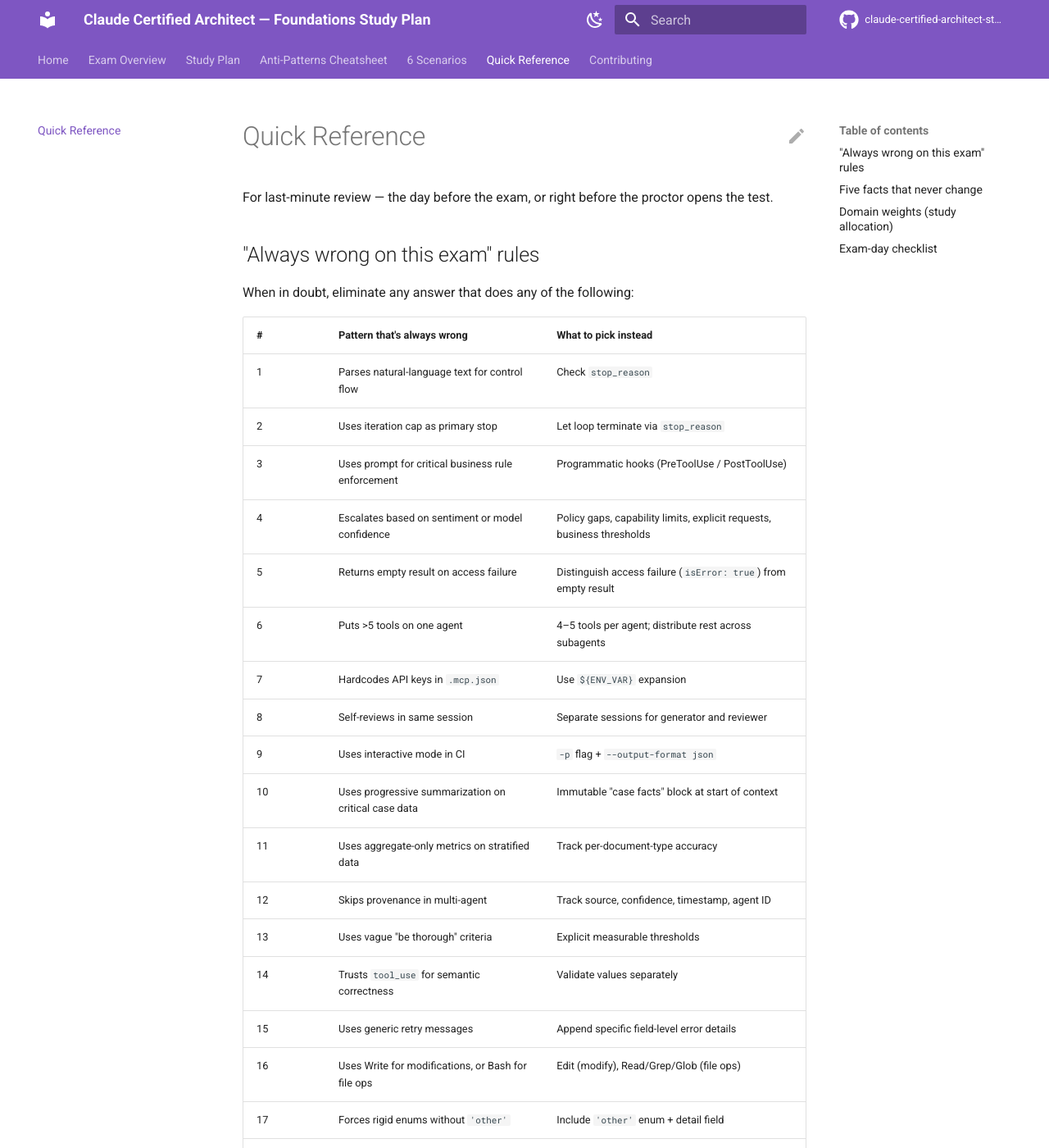
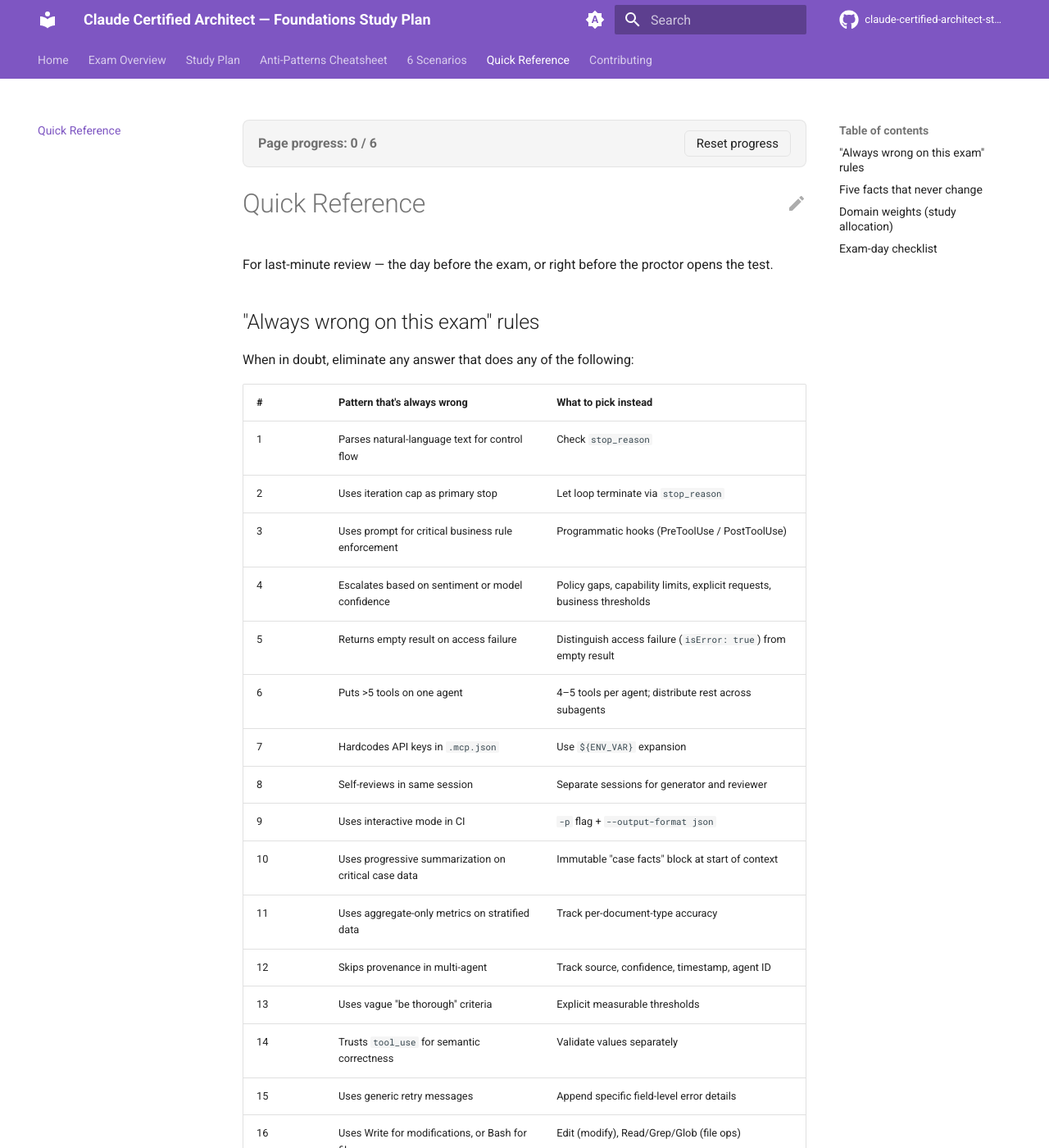
Before and after one commit to takattowo/claude-certified-architect-study-plan, an MkDocs documentation site: the page built from docs/quick-reference.md, in a window 1280 px wide and 1400 px high. Shown: the whole window at 82% size. Built offline with MkDocs 1.6.1 and Material for MkDocs 9.7.7, drawn with Linux system fonts in a browser that asks for light colours; comment, search, counter and statistics services are not loaded; part of the change alters nothing that is shown.

Commit message:
feat: 3-state palette + interactive checkbox tracker
- Palette now defaults to system preference (auto), with toggle
  cycling auto -> light -> dark -> auto
- Tasklist checkboxes are now clickable; state persists per
  checkbox in localStorage (key: ccaf-study-progress-v1)
- Per-page progress indicator + global reset button injected at
  top of each article
- Stable checkbox ID = path + nearest heading id + index + label
  prefix, survives content edits that don't reorder

```diff
--- /dev/null
+++ b/docs/javascripts/tasklist-tracker.js
@@ -0,0 +1,142 @@
+// Make pymdownx.tasklist checkboxes interactive and persist state in localStorage.
+// Each checkbox gets a stable ID based on page path + preceding heading + position.
+// Works with Material's instant navigation by re-initializing on document$ updates.
+
+(function () {
+  const STORAGE_KEY = "ccaf-study-progress-v1";
+
+  function loadState() {
+    try {
+      return JSON.parse(localStorage.getItem(STORAGE_KEY) || "{}");
+    } catch (e) {
+      return {};
+    }
+  }
+
+  function saveState(state) {
+    localStorage.setItem(STORAGE_KEY, JSON.stringify(state));
+  }
+
+  function checkboxId(cb) {
+    const path = location.pathname.replace(/\/index\.html$/, "/");
+    let heading = "top";
+    let scan = cb.closest("li") || cb;
+    while (scan) {
+      let prev = scan.previousElementSibling;
+      while (prev) {
+        if (/^H[1-6]$/.test(prev.tagName) && prev.id) {
+          heading = prev.id;
+          scan = null;
+          break;
+        }
+        prev = prev.previousElementSibling;
+      }
+      if (scan) scan = scan.parentElement;
+      if (scan && scan.tagName === "ARTICLE") break;
+    }
+    const list = cb.closest("ul, ol");
+    let index = 0;
+    if (list) {
+      const all = list.querySelectorAll('input[type="checkbox"]');
+      index = Array.prototype.indexOf.call(all, cb);
+    }
+    const li = cb.closest("li");
+    const label = (li ? li.textContent : "").trim().slice(0, 80);
+    return path + "::" + heading + "::" + index + "::" + label;
+  }
+
+  function applyState(state, cb) {
+    const id = checkboxId(cb);
+    if (state[id] !== undefined) {
+      cb.checked = state[id];
+    }
+    return id;
+  }
+
+  function init() {
+    const state = loadState();
+    const boxes = document.querySelectorAll(
+      ".task-list-item > input[type=checkbox], li > input.task-list-item-checkbox, li > input[type=checkbox]"
+    );
+    boxes.forEach((cb) => {
+      cb.disabled = false;
+      cb.removeAttribute("disabled");
+      const id = applyState(state, cb);
+      if (cb.dataset.trackerBound === "1") return;
+      cb.dataset.trackerBound = "1";
+      cb.addEventListener("change", () => {
+        const s = loadState();
+        s[id] = cb.checked;
+        saveState(s);
+      });
+    });
+
+    addResetButton();
+    updateProgressIndicators();
+  }
+
+  function addResetButton() {
+    if (document.getElementById("ccaf-reset-progress")) return;
+    const target = document.querySelector(".md-content article");
+    if (!target) return;
+    const total = target.querySelectorAll('input[type="checkbox"]').length;
+    if (total === 0) return;
+
+    const wrap = document.createElement("div");
+    wrap.id = "ccaf-reset-progress";
+    wrap.className = "ccaf-progress-wrap";
+
+    const text = document.createElement("span");
+    text.className = "ccaf-progress-text";
+    wrap.appendChild(text);
+
+    const btn = document.createElement("button");
+    btn.className = "ccaf-reset-btn";
+    btn.type = "button";
+    btn.title = "Clear all checkbox progress on this site";
+    btn.textContent = "Reset progress";
+    btn.addEventListener("click", () => {
+      if (!confirm("Clear all saved checkbox progress across the entire site?")) return;
+      localStorage.removeItem(STORAGE_KEY);
+      document
+        .querySelectorAll('input[type="checkbox"]')
+        .forEach((cb) => (cb.checked = false));
+      updateProgressIndicators();
+    });
+    wrap.appendChild(btn);
+
+    target.insertBefore(wrap, target.firstChild);
+  }
+
+  function updateProgressIndicators() {
+    const target = document.querySelector(".md-content article");
+    if (!target) return;
+    const boxes = target.querySelectorAll('input[type="checkbox"]');
+    const checked = Array.from(boxes).filter((b) => b.checked).length;
+    const text = document.querySelector(".ccaf-progress-text");
+    if (text) {
+      text.textContent =
+        boxes.length === 0
+          ? ""
+          : "Page progress: " + checked + " / " + boxes.length;
+    }
+  }
+
+  function bind() {
+    init();
+    document.addEventListener("change", (e) => {
+      if (e.target && e.target.matches('input[type="checkbox"]')) {
+        updateProgressIndicators();
+      }
+    });
+  }
+
+  // Material's instant navigation exposes document$. Re-init on each page load.
+  if (typeof document$ !== "undefined" && document$.subscribe) {
+    document$.subscribe(bind);
+  } else if (document.readyState !== "loading") {
+    bind();
+  } else {
+    document.addEventListener("DOMContentLoaded", bind);
+  }
+})();
--- /dev/null
+++ b/docs/stylesheets/extra.css
@@ -0,0 +1,48 @@
+/* Progress tracker bar inserted at top of each article */
+.ccaf-progress-wrap {
+  display: flex;
+  align-items: center;
+  justify-content: space-between;
+  gap: 1rem;
+  padding: 0.6rem 0.9rem;
+  margin-bottom: 1.2rem;
+  border: 1px solid var(--md-default-fg-color--lightest);
+  border-radius: 0.4rem;
+  background: var(--md-code-bg-color);
+  font-size: 0.8rem;
+}
+
+.ccaf-progress-text {
+  font-weight: 600;
+  color: var(--md-default-fg-color--light);
+}
+
+.ccaf-reset-btn {
+  padding: 0.3rem 0.7rem;
+  border: 1px solid var(--md-default-fg-color--lightest);
+  border-radius: 0.3rem;
+  background: transparent;
+  color: var(--md-default-fg-color);
+  cursor: pointer;
+  font-size: 0.75rem;
+  transition: background 0.15s ease, color 0.15s ease;
+}
+
+.ccaf-reset-btn:hover {
+  background: var(--md-accent-fg-color);
+  color: var(--md-accent-bg-color);
+  border-color: var(--md-accent-fg-color);
+}
+
+/* Make tasklist checkboxes look clickable now that they are interactive */
+.task-list-item > input[type="checkbox"],
+li > input.task-list-item-checkbox,
+li > input[type="checkbox"]:not([disabled]) {
+  cursor: pointer;
+}
+
+/* Slightly tighter card grid spacing on the home page */
+.grid.cards > :is(ul, ol) > li,
+.grid.cards > .admonition {
+  border-radius: 0.5rem;
+}
--- a/mkdocs.yml
+++ b/mkdocs.yml
@@ -8,20 +8,26 @@ edit_uri: edit/main/docs/
 theme:
   name: material
   palette:
+    - media: "(prefers-color-scheme)"
+      primary: deep purple
+      accent: amber
+      toggle:
+        icon: material/brightness-auto
+        name: Follows system. Click for light mode.
     - media: "(prefers-color-scheme: light)"
       scheme: default
       primary: deep purple
       accent: amber
       toggle:
-        icon: material/weather-night
-        name: Switch to dark mode
+        icon: material/brightness-7
+        name: Light mode. Click for dark mode.
     - media: "(prefers-color-scheme: dark)"
       scheme: slate
       primary: deep purple
       accent: amber
       toggle:
-        icon: material/weather-sunny
-        name: Switch to light mode
+        icon: material/brightness-4
+        name: Dark mode. Click to follow system.
   features:
     - navigation.instant
     - navigation.tracking
@@ -86,4 +92,10 @@ extra:
       link: https://github.com/takattowo/claude-certified-architect-study-plan
   generator: false
 
+extra_javascript:
+  - javascripts/tasklist-tracker.js
+
+extra_css:
+  - stylesheets/extra.css
+
 copyright: Content licensed under CC BY 4.0. Source compiled from claudecertifications.com.
```
